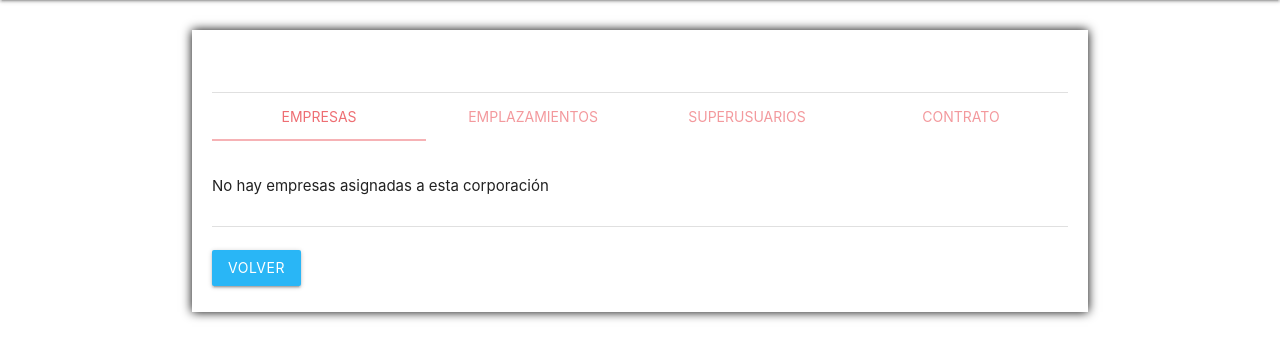
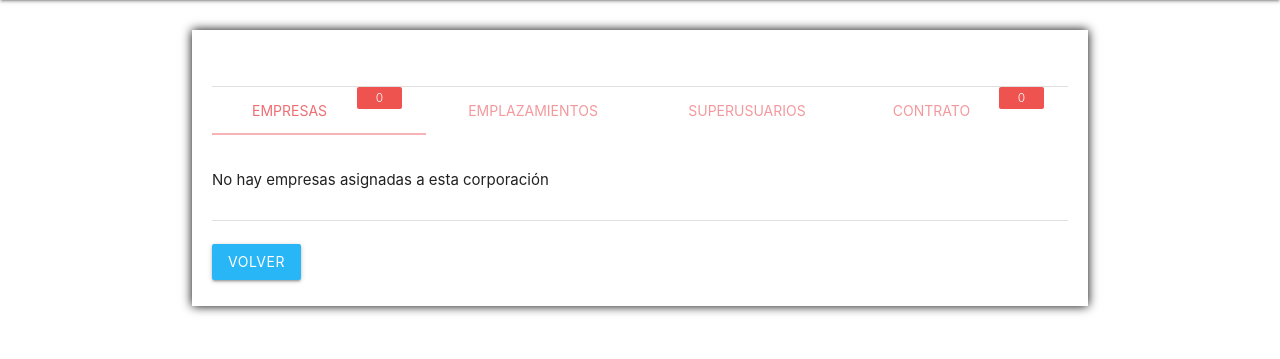
Before and after one commit to Rafa2410/Atenea, a Symfony app: template templates/unidad/mostrar.html.twig in a window 1280 px wide. Shown: the part 64-423 px from the top of the page. Run offline with Twig, Linux system fonts and the light colour scheme; the template is opened without the code that fills it, so the values that code supplies are empty; some libraries are stand-ins or nearby versions.

Commit message:
Cambios en el front-end de unidad

```diff
--- a/src/Controller/UnidadController.php
+++ b/src/Controller/UnidadController.php
@@ -64,10 +64,13 @@
             ->getRepository(UnidadDeGestion::class)
             ->findBy(array('unidadDeGestion' => $id));
 
+        $superusuarios = [];
+
         return $this->render('unidad/mostrar.html.twig', [
             'unidad' => $unidad,
             'contrato' => $contrato,
-            'empresas' => $empresas
+            'empresas' => $empresas,
+            'superusuarios' => $superusuarios
         ]);
     }
 
--- a/templates/unidad/mostrar.html.twig
+++ b/templates/unidad/mostrar.html.twig
@@ -9,15 +9,33 @@
     .mt-15 { margin-top: 15px !important; }
     .mb-15 { margin-bottom: 15px !important; }
 </style>
-    <h1>{{ unidad.nombre }}</h1>
-    <p>{{ unidad.descripcion }}</p>
+    {% set empresaBadget = 0 %}
+    {% set emplazamientoBadget = 0 %}
+    {% set contratoBadget = 0 %}
+    {% set superBadget = superusuarios|length %}
+    {% if empresas %}
+      {% for empresa in empresas %}
+        {% if empresa.tipo == 2 %}
+          {% set empresaBadget = empresaBadget + 1 %}
+        {% elseif empresa.tipo == 3 %}
+          {% set emplazamientoBadget =+ 1 %}
+        {% endif %}
+      {% endfor %}
+    {% endif %}
+    {% if contrato %}
+      {% set contratoBadget = 1 %}
+    {% endif %}
+    <blockquote>
+      <h2>{{ unidad.nombre }}</h2>
+      <small>{{ unidad.descripcion }}</small>
+    </blockquote>
     <div class="divider"></div>
     <div class="row">
         <ul class="tabs">
-          <li class="tab col s3"><a href="#empresas">Empresas</a></li>
-          <li class="tab col s3"><a href="#emplazamientos">Emplazamientos</a></li>
-          <li class="tab col s3"><a href="#superusuarios">SuperUsuarios</a></li>
-          <li class="tab col s3"><a href="#contrato">Contrato</a></li>
+          <li class="tab col s3"><a href="#empresas">Empresas <span class="new badge red lighten-1" data-badge-caption="">{{ empresaBadget }}</span></a></li>
+          <li class="tab col s3"><a href="#emplazamientos">Emplazamientos <span class="new badge red lighten-1" data-badge-caption="">{{ emplazamientoBadget }}</span></a></li>
+          <li class="tab col s3"><a href="#superusuarios">SuperUsuarios <span class="new badge red lighten-1" data-badge-caption="">{{ superBadget }}</span></a></li>
+          <li class="tab col s3"><a href="#contrato">Contrato <span class="new badge red lighten-1" data-badge-caption="">{{ contratoBadget }}</span></a></li>
         </ul>
       </div>
       <div id="empresas" class="col s12">
@@ -78,7 +96,16 @@
             <p>No hay emplazamientos asignados a esta corporación</p>
         {% endif %}
       </div>
-      <div id="superusuarios" class="col s12">Tab 3 Content</div>
+      <div id="superusuarios" class="col s12">
+        {% if superusuarios %}
+
+        {% else %}
+        <div class="center-align">
+          <h4 style="color:#d32f2f;">No exite ningún superusuario todavía</h4>
+          <a href="{{ path('nuevo_contrato') }}" class="btn">Añadir superusuario</a>
+        </div>
+        {% endif %}
+      </div>
       <div id="contrato" class="col s12">
         {% if contrato %}
           <p><b>Descripción : </b> {{ contrato[0].descripcion }}</p>
@@ -87,7 +114,7 @@
           <a href="{{ path('contrato_edit', {'id': contrato[0].id}) }}" class="btn">Editar contrato</a>
         {% else %}
           <div class="center-align">
-            <h4>No exite ningún contrato todavía</h4>
+            <h4 style="color:#d32f2f;">No exite ningún contrato todavía</h4>
             <a href="{{ path('nuevo_contrato') }}" class="btn">Crear contrato</a>
           </div>
         {% endif %}
```
